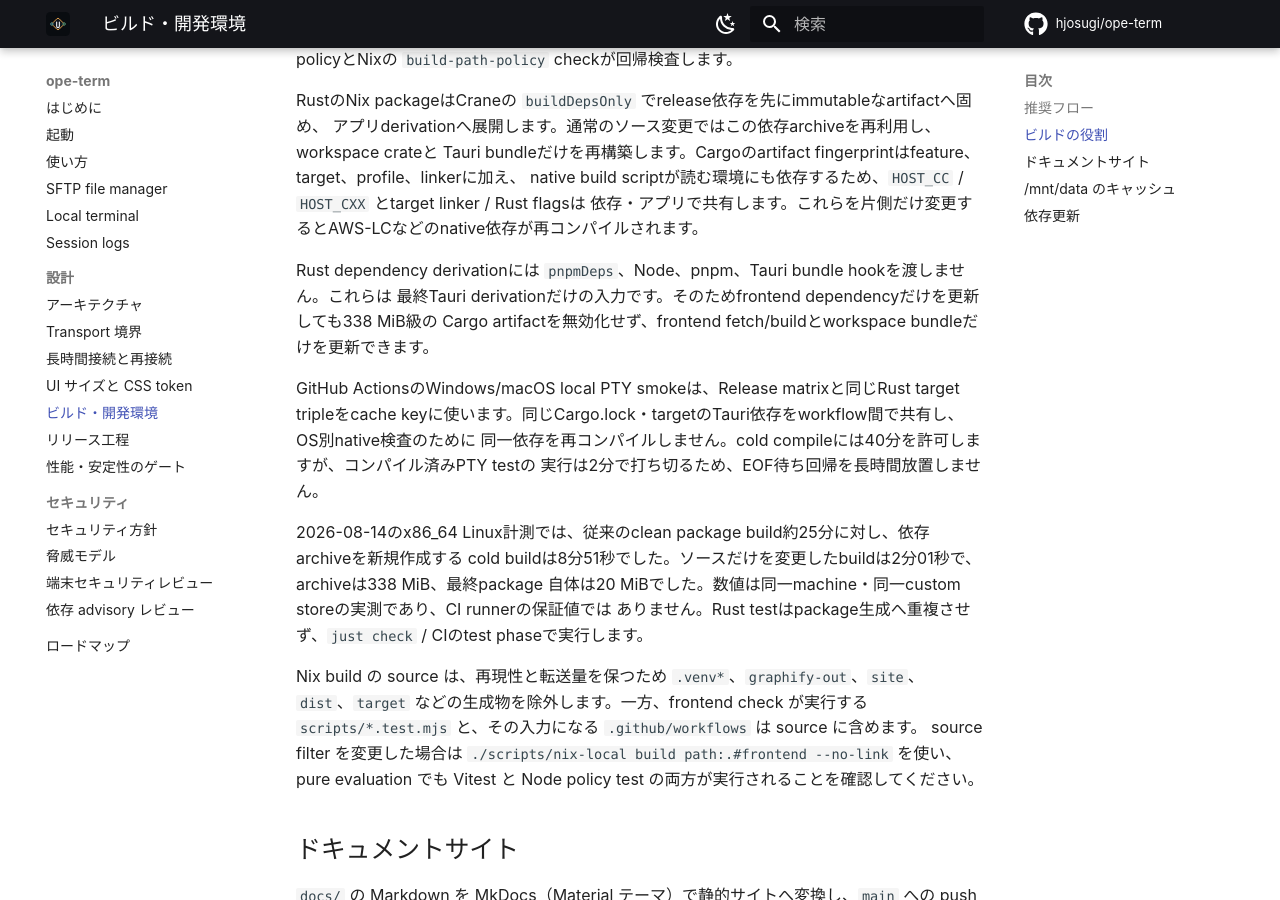
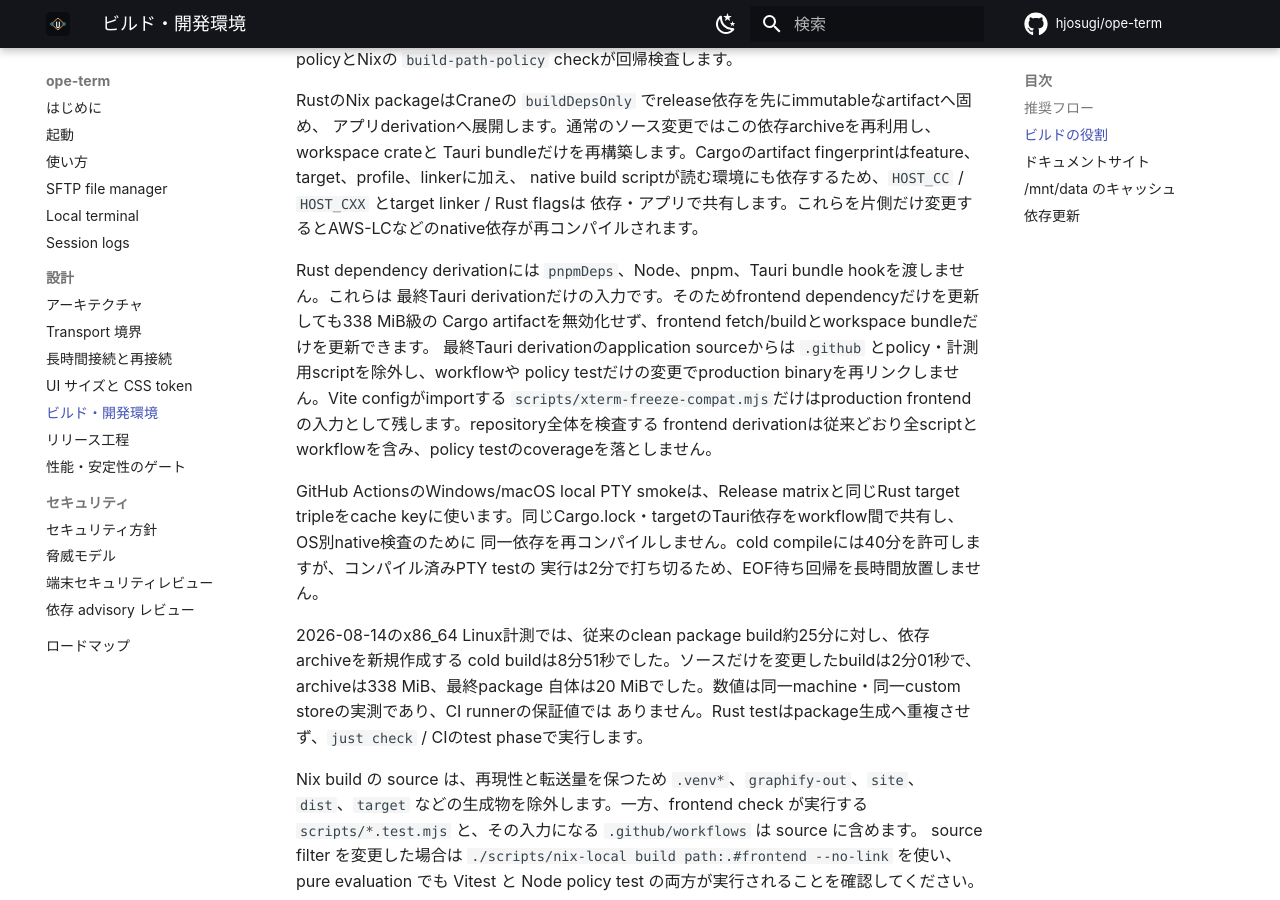
Before and after one commit to hjosugi/ope-term, an MkDocs documentation site: the page built from docs/BUILD.md, in a window 1280 px wide and 900 px high, scrolled down 2131 px. Built offline with MkDocs 1.6.1 and Material for MkDocs 9.7.7, drawn with Linux system fonts in a browser that asks for light colours; comment, search, counter and statistics services are not loaded.

Commit message:
build(nix): narrow production source boundary

```diff
--- a/docs/BUILD.md
+++ b/docs/BUILD.md
@@ -74,6 +74,10 @@ native build scriptが読む環境にも依存するため、`HOST_CC` / `HOST_C
 Rust dependency derivationには `pnpmDeps`、Node、pnpm、Tauri bundle hookを渡しません。これらは
 最終Tauri derivationだけの入力です。そのためfrontend dependencyだけを更新しても338 MiB級の
 Cargo artifactを無効化せず、frontend fetch/buildとworkspace bundleだけを更新できます。
+最終Tauri derivationのapplication sourceからは `.github` とpolicy・計測用scriptを除外し、workflowや
+policy testだけの変更でproduction binaryを再リンクしません。Vite configがimportする
+`scripts/xterm-freeze-compat.mjs`だけはproduction frontendの入力として残します。repository全体を検査する
+frontend derivationは従来どおり全scriptとworkflowを含み、policy testのcoverageを落としません。
 
 GitHub ActionsのWindows/macOS local PTY smokeは、Release matrixと同じRust target tripleをcache
 keyに使います。同じCargo.lock・targetのTauri依存をworkflow間で共有し、OS別native検査のために
```
Also changed, not shown: 1 other file.
